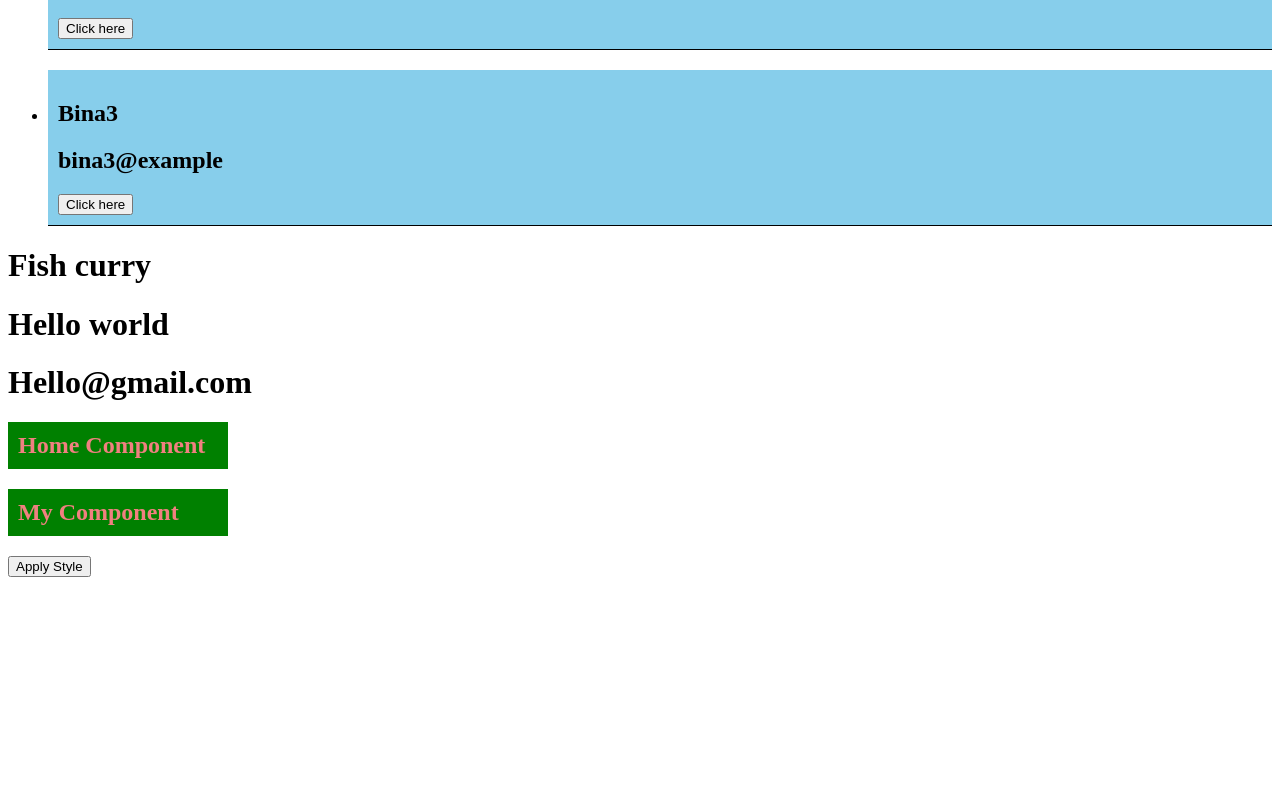
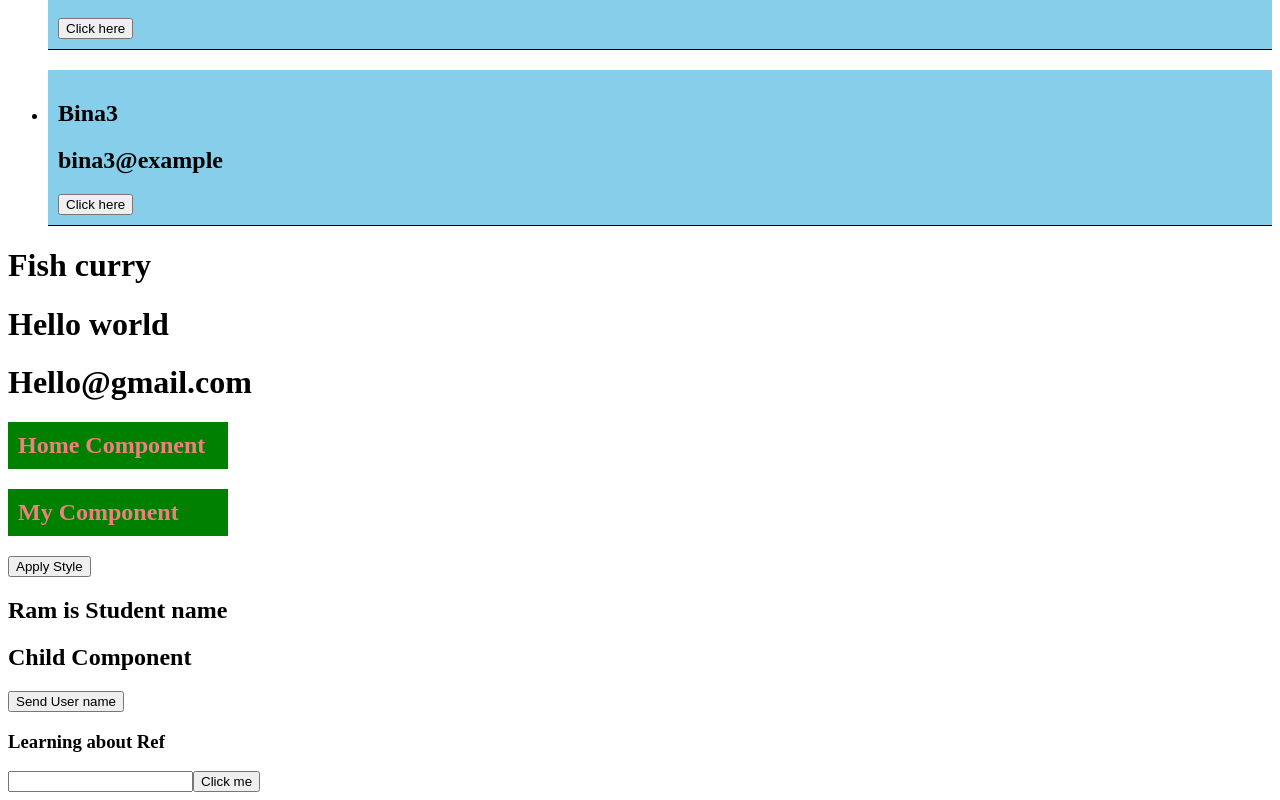
Before and after one commit to Bina012/learnVue, a Vue app: page / in a window 1280 px wide. Shown: the part 2474-3274 px from the top of the page. Before the commit the page ends 3059 px from the top, so only its background shows below. Built offline with nearby package versions, Linux system fonts and the light colour scheme.

Commit message:
learned about Ref and passing data from child to parent component

```diff
--- a/src/App.vue
+++ b/src/App.vue
@@ -6,14 +6,18 @@
 <LearnEvent />
 <TwoWayBinding />
 <ForLoop />
-<PassingDataToChild :msg=message :user="user" :data = "getData"/>
+<PassingDataToChild :msg=message :user="user" :data="getData" />
 <ul>
     <li v-for="item in users" :key="item.name">
-        <UserComponent :data = "item" :getName = "getName"/>
+        <UserComponent :data="item" :getName="getName" />
     </li>
 </ul>
-<HtmlBinding/>
-<CssBinding/>
+<HtmlBinding />
+<CssBinding />
+<PropsComponent :data="student" />
+<h3>{{ childUser }}</h3>
+<ChildToParentData :getUser="getUserName" />
+<RefComponent/>
 </template>
 
 <script>
@@ -27,6 +31,9 @@ import PassingDataToChild from './components/PassingDataToChild.vue';
 import UserComponent from './components/UserComponent.vue';
 import HtmlBinding from './components/HtmlBinding.vue';
 import CssBinding from './components/CssBinding.vue';
+import PropsComponent from './components/PropsComponent.vue';
+import ChildToParentData from './components/ChildToParentData.vue';
+import RefComponent from './components/RefComponent.vue';
 
 export default {
     name: 'App',
@@ -41,6 +48,9 @@ export default {
         UserComponent,
         HtmlBinding,
         CssBinding,
+        PropsComponent,
+        ChildToParentData,
+        RefComponent,
     },
     data() {
         return {
@@ -50,12 +60,25 @@ export default {
                 email: "bina@example.com"
             },
 
-            users : [
-                {name: "Bina", email: "bina@example"},
-                {name: "Bina1", email: "bina1@example"},
-                {name: "Bina2", email: "bina2@example"},
-                {name: "Bina3", email: "bina3@example"},
-            ]
+            users: [{
+                    name: "Bina",
+                    email: "bina@example"
+                },
+                {
+                    name: "Bina1",
+                    email: "bina1@example"
+                },
+                {
+                    name: "Bina2",
+                    email: "bina2@example"
+                },
+                {
+                    name: "Bina3",
+                    email: "bina3@example"
+                },
+            ],
+            student: "Ram",
+            childUser : "",
 
         }
 
@@ -64,8 +87,11 @@ export default {
         getData() {
             alert("I am here");
         },
-        getName(name){
+        getName(name) {
             alert(name)
+        },
+        getUserName(name) {
+           this.childUser = name;
         }
     }
 }
--- /dev/null
+++ b/src/components/ChildToParentData.vue
@@ -0,0 +1,20 @@
+<template>
+<h2>Child Component</h2>
+<button v-on:click="getUser(getName)">Send User name</button>
+</template>
+
+
+<script>
+export default {
+    name : "ChildToParentData",
+    data() {
+        return {
+            getName : 'Harry',
+        }
+    },
+    props : {
+        getUser : Function
+    }
+
+}
+</script>
--- /dev/null
+++ b/src/components/PropsComponent.vue
@@ -0,0 +1,16 @@
+<template>
+    <h2>{{data}} is Student name</h2>
+</template>
+<script>
+
+export default {
+    name : "PropsComponent",
+    data() {
+
+    },
+    props : {
+        data : String,
+    },
+}
+
+</script>
--- /dev/null
+++ b/src/components/RefComponent.vue
@@ -0,0 +1,22 @@
+<template>
+<h3>Learning about Ref</h3>
+<input type="text" ref="name">
+<button v-on:click="getName">Click me</button>
+</template>
+
+
+<script>
+export default {
+    name : 'RefComponent',
+    data (){
+
+    },
+    methods: {
+        getName(){
+           this.$refs.name.focus()
+           console.log(this.$refs.name.value)
+           this.$refs.name.style.color = "pink"
+        }
+    }
+}
+</script>
```
